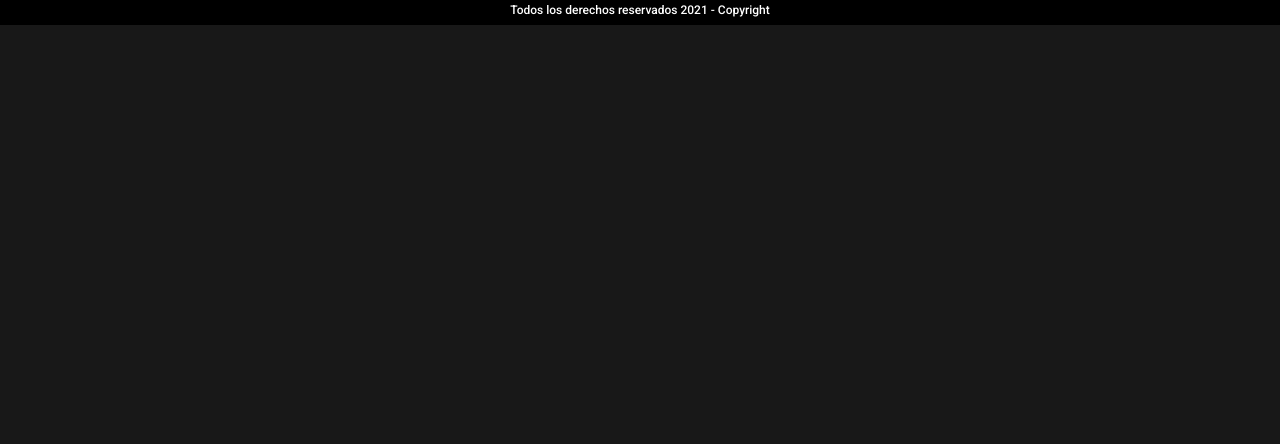
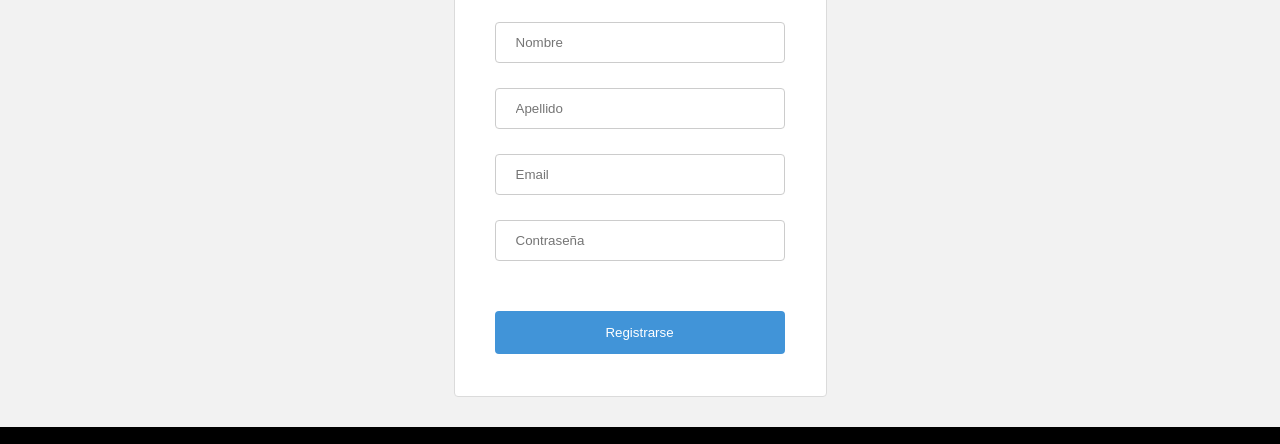
Before and after one commit to gschlaen/tpo_frontend, a plain HTML site: page html/signup.html in a window 1280 px wide. Shown: the part 153-597 px from the top of the page. Drawn offline with Linux system fonts and the light colour scheme.

Commit message:
Algunos estilos y Registro

```diff
--- a/css/mediaQueries.css
+++ b/css/mediaQueries.css
@@ -1,7 +1,4 @@
 @media screen and (min-width: 640px) and (max-width: 1280px) {
-    body {
-        background-color: #181818;
-    }
 
     .item {
         margin: 20px 6vw;
--- a/css/styles.css
+++ b/css/styles.css
@@ -111,8 +111,12 @@ body {
 .item img {
     width: 250px;
     border-radius: 10px;
+    cursor: pointer;
 }
 
+.item img:hover {
+    filter: drop-shadow(5px 5px 5px rgb(172, 171, 171));
+}
 
 .item p:nth-child(2) {
     margin-top: 10px;
@@ -164,3 +168,58 @@ footer p {
     text-align: center;
     grid-row: 4/5;
 }
+
+/*    SIGNUP    */
+.signup {
+    background-color: #f2f2f2;
+    padding: 30px 0;
+}
+.signup div {
+    padding: 20px;
+  }
+.container {
+    width: 373px;
+    height: 460px;
+    border: 1px solid #dbdbdb;
+    border-radius: 4px;
+    margin: 0px auto;
+    background-color: #ffffff;
+}
+
+.signup legend {
+    text-align: center;
+}
+
+.signup input {
+    display: flex;
+    flex-direction: column;
+}
+
+.signup input[type=text], .signup input[type=password], .signup input[type=email] {
+    width: 290px;
+    padding: 12px 20px;
+    margin: 25px 0;
+    border: 1px solid #ccc;
+    border-radius: 4px;
+    box-sizing: border-box;
+    outline: none;
+  }
+
+  .signup input[type=submit] {
+    width: 290px;
+    background-color: #4194d8;
+    color: white;
+    padding: 14px 110px;
+    margin: 50px 0;
+    border: none;
+    border-radius: 4px;
+    cursor: pointer;
+  }
+
+  .signup input[type=submit]:hover {
+    background-color: #377db6;
+  }
+
+  .signup input[type=text]:focus, .signup input[type=password]:focus, .signup input[type=email]:focus  {
+    border: 1px solid #4194d8;
+  }
--- a/html/signup.html
+++ b/html/signup.html
@@ -26,8 +26,28 @@
         </nav>
     </header>
 
-    <menu>
-        <h2>Signup</h2>
+    <menu class="signup">
+        <div class="container">
+            <div class= "signup-content">
+                <form class="registro" action="https://www.w3schools.com/action_page.php" method="POST" target="__blank">
+                  <legend>Completá tus datos</legend>
+                  <label for="fname"></label>
+                  <input type="text" id="fname" name="firstname" placeholder="Nombre" required>
+
+                  <label for="lname"></label>
+                  <input type="text" id="lname" name="lastname" placeholder="Apellido" required>
+
+                  <label for="email"></label>
+                  <input type="email" id="email" name="email" placeholder="Email" required>
+
+                  <label for="password"></label>
+                  <input type="password" id="password" name="password" placeholder="Contraseña" required>
+
+                  <input type="submit" value="Registrarse">
+                </form>
+              </div>
+        </div>
+
     </menu>
 
     <footer>
@@ -39,5 +59,6 @@
         </div>
         <p>Todos los derechos reservados 2021 - Copyright</p>
     </footer>
+
 </body>
 </html>
```
Also changed, not shown: js/script.js (added).
